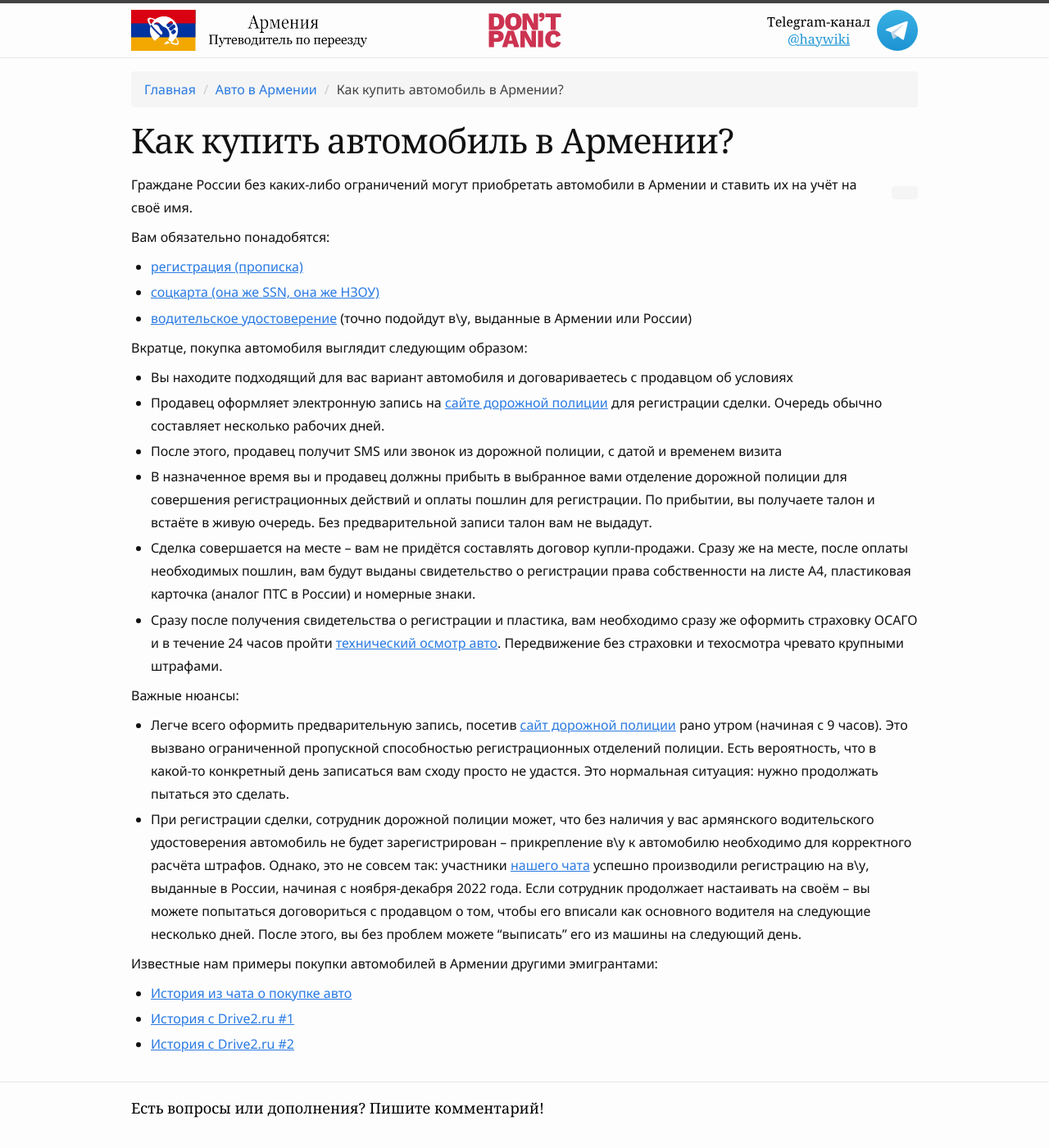
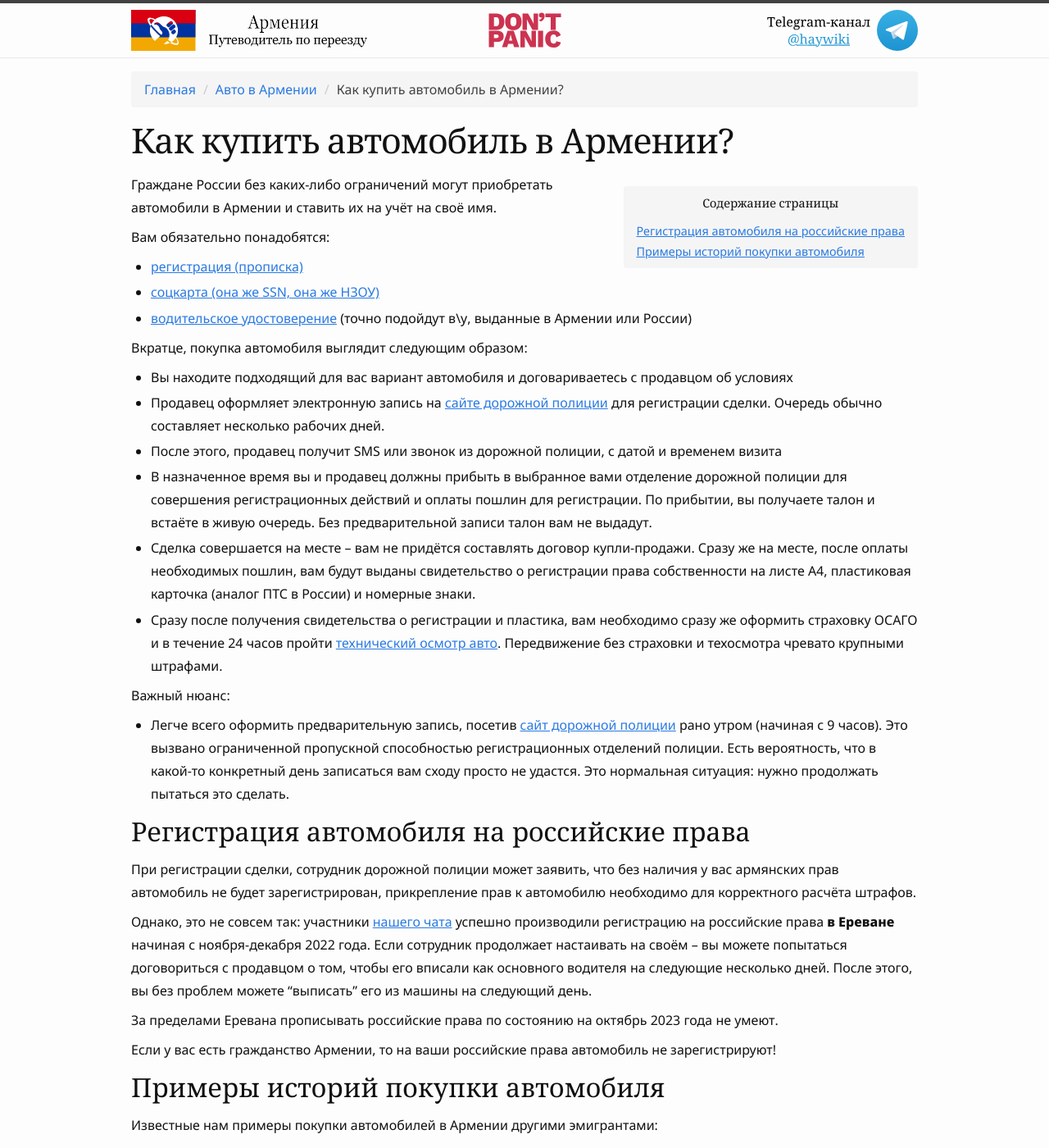
Before and after one commit to haywiki/haywiki.github.io, a Jekyll site: the page built from drive/car-purchase.md, in a window 1280 px wide and 1400 px high. Shown: the whole window at 82% size. Built offline with Jekyll 4.4.1, drawn with Linux system fonts in a browser that asks for light colours; nearby versions of some CDN libraries; a script that is not in the unit is left out.

Commit message:
уточнения про армянские права

```diff
--- a/drive/car-purchase.md
+++ b/drive/car-purchase.md
@@ -20,9 +20,21 @@ parent_url: /drive/
 - Сделка совершается на месте -- вам не придётся составлять договор купли-продажи. Сразу же на месте, после оплаты необходимых пошлин, вам будут выданы свидетельство о регистрации права собственности на листе А4, пластиковая карточка (аналог ПТС в России) и номерные знаки.
 - Сразу после получения свидетельства о регистрации и пластика, вам необходимо сразу же оформить страховку ОСАГО и в течение 24 часов пройти [технический осмотр авто](../drive/index.md#технический-осмотр-авто). Передвижение без страховки и техосмотра чревато крупными штрафами.
 
-Важные нюансы:
+Важный нюанс:
 - Легче всего оформить предварительную запись, посетив [сайт дорожной полиции](https://roadpolice.am/ru) рано утром (начиная с 9 часов). Это вызвано ограниченной пропускной способностью регистрационных отделений полиции. Есть вероятность, что в какой-то конкретный день записаться вам сходу просто не удастся. Это нормальная ситуация: нужно продолжать пытаться это сделать.
-- При регистрации сделки, сотрудник дорожной полиции может, что без наличия у вас армянского водительского удостоверения автомобиль не будет зарегистрирован -- прикрепление в\у к автомобилю необходимо для корректного расчёта штрафов. Однако, это не совсем так: участники [нашего чата](https://t.me/am_autoclub) успешно производили регистрацию на в\у, выданные в России, начиная с ноября-декабря 2022 года. Если сотрудник продолжает настаивать на своём -- вы можете попытаться договориться с продавцом о том, чтобы его вписали как основного водителя на следующие несколько дней. После этого, вы без проблем можете "выписать" его из машины на следующий день.
+
+## Регистрация автомобиля на российские права
+
+При регистрации сделки, сотрудник дорожной полиции может заявить, что без наличия у вас армянских прав автомобиль не будет
+зарегистрирован, прикрепление прав к автомобилю необходимо для корректного расчёта штрафов.
+
+Однако, это не совсем так: участники [нашего чата](https://t.me/am_autoclub) успешно производили регистрацию на российские права **в Ереване** начиная с ноября-декабря 2022 года. Если сотрудник продолжает настаивать на своём -- вы можете попытаться договориться с продавцом о том, чтобы его вписали как основного водителя на следующие несколько дней. После этого, вы без проблем можете "выписать" его из машины на следующий день.
+
+За пределами Еревана прописывать российские права по состоянию на октябрь 2023 года не умеют.
+
+Если у вас есть гражданство Армении, то на ваши российские права автомобиль не зарегистрируют!
+
+## Примеры историй покупки автомобиля
 
 Известные нам примеры покупки автомобилей в Армении другими эмигрантами:
 
```
Also changed, not shown: drive/index.md (+4 -1 lines).
